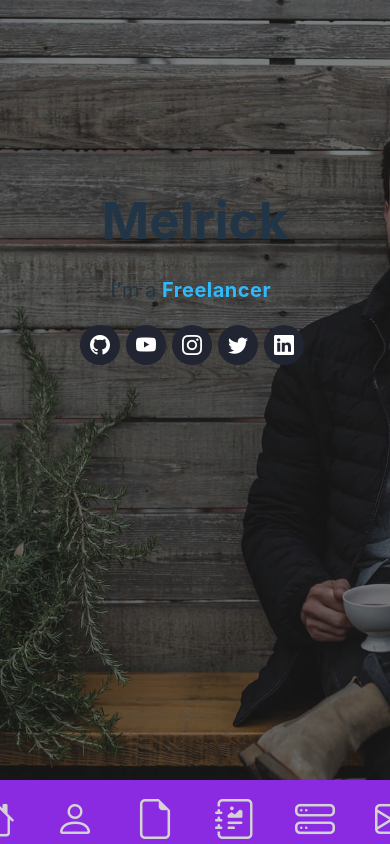
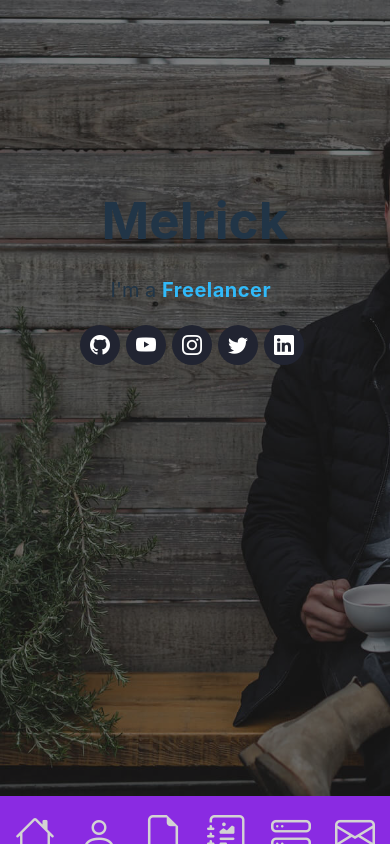
Before and after one commit to Melrick1/ReactCV, a React (Vite) app: page / in a window 390 px wide. Shown: the top 844 px of the page. Built offline with nearby package versions, Linux system fonts and the light colour scheme.

Commit message:
testing 3

```diff
--- a/src/App.css
+++ b/src/App.css
@@ -16,7 +16,7 @@
 
 /* Large screens */
 @media only screen and (min-width: 481px){
-  :root{
+  body{
     overflow-x: hidden;
   }
 
@@ -28,14 +28,14 @@
 
 /* Small screens */
 @media only screen and (max-width: 480px){
-  :root{
-    height: 100dvh;
+  body{
+    max-height: 100vh;
     overflow-y: hidden;
   }
 
   .content{
     flex-wrap: nowrap;
     width: 100%;
-    height: 100dvh;
+    height: 100vh;
   }
 }
--- a/src/components/Nav/Nav.css
+++ b/src/components/Nav/Nav.css
@@ -70,12 +70,13 @@
     .navbar{
         bottom: 0;
         width: 100vw;
-        height: 4rem;
+        height: 3rem;
     }
 
     .nav-list{
         flex-direction: row;
         justify-content: center;
+        gap: 1rem;
     }
 
     .nav-link{
@@ -83,6 +84,7 @@
     }
 
     .nav-item{
-        height: 4rem;
+        width: 3rem;
+        height: 3rem;
     }
 }
```
